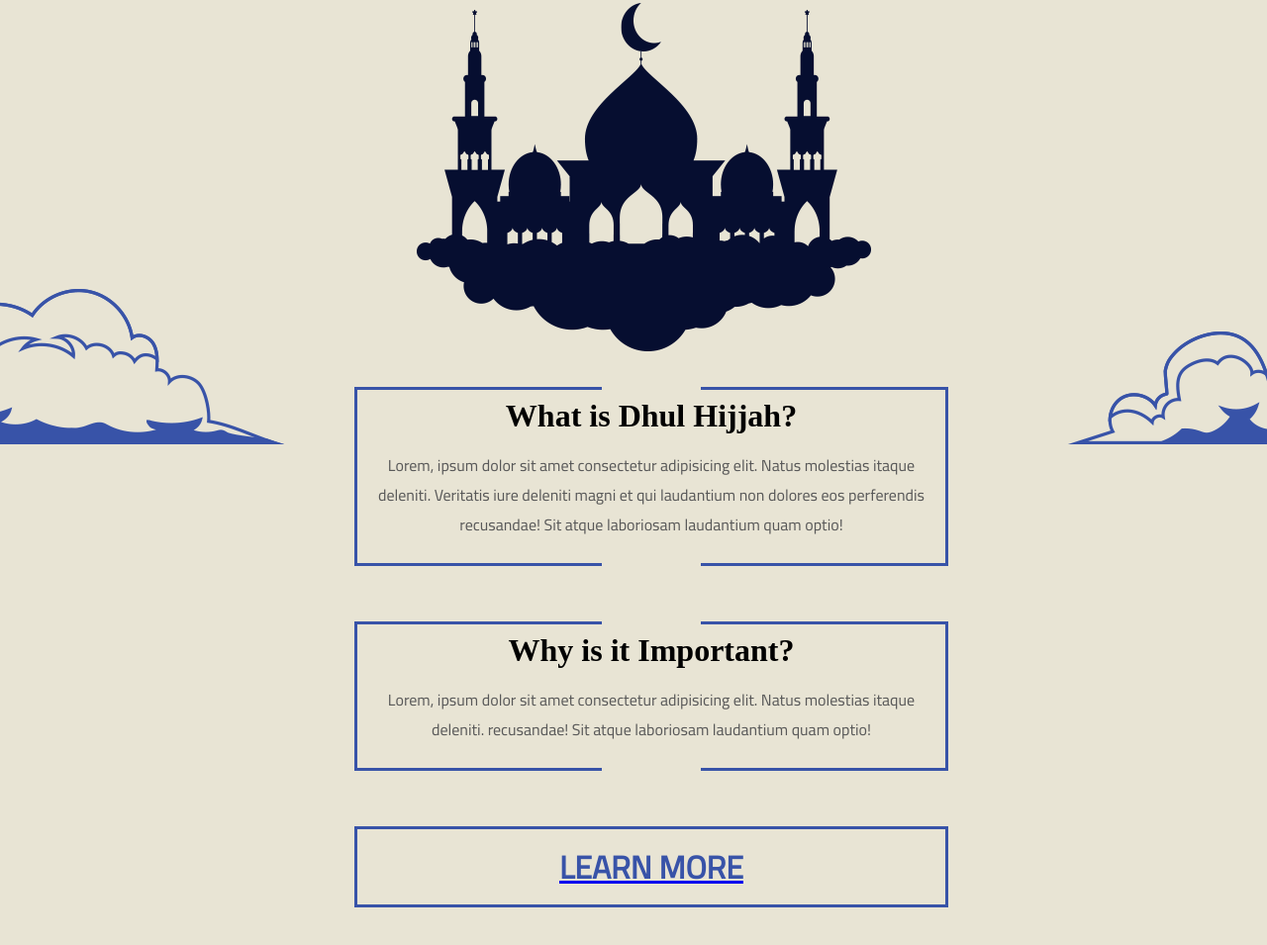
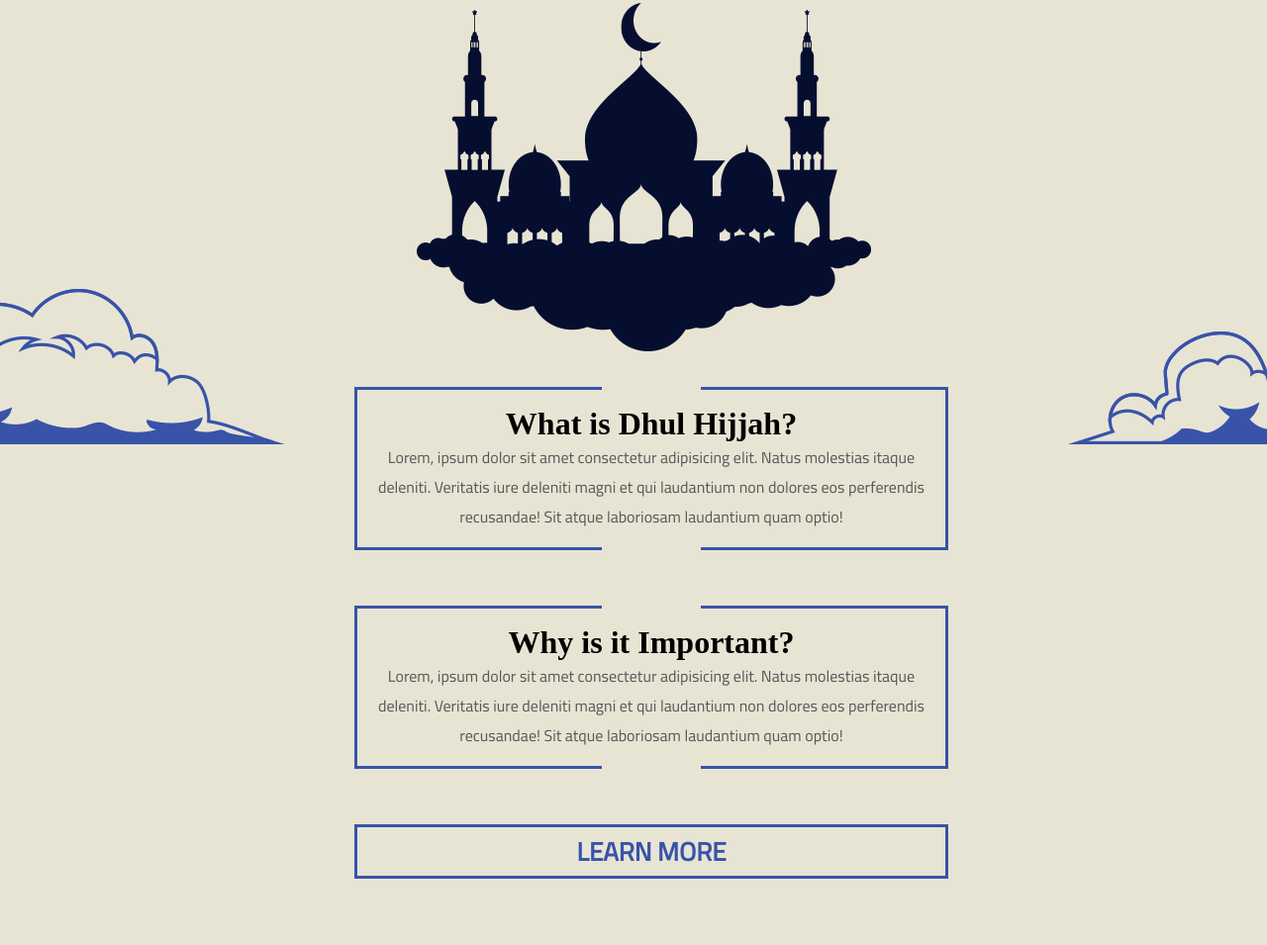
Before and after one commit to Dhul-Hijjah/Dhul-Hijjah, a plain HTML site: page index.html in a window 1280 px wide. Shown: the part 351-1306 px from the top of the page at 99% size. Drawn offline with nearby package versions, Linux system fonts and the light colour scheme; a web font is replaced by a local one.

Commit message:
thanks to shahd (:

```diff
--- a/css/home.css
+++ b/css/home.css
@@ -77,7 +77,7 @@
   .box{
     margin: 1vh 0vh 7vh 0vh;
     font-family: 'Cairo';
-    padding: 1vh;
+    padding: 2vh;
     background: #e8e4d4;
     position: relative;
     border: solid 3px #3853a8;
@@ -86,13 +86,7 @@
     margin: 0px;
     font-family: 'Marko One';
   }
-  #nav{ display: none;}
-  #contact{ display: none;}
-
-  #button:hover{
-    cursor: pointer;
-    background-color: rgba(241, 240, 233, 0.769)
-  }
+  .box p{ margin: 0px; }
   /* Border Gap */
   .bord-gab::before, .bord-gab::after {
     position: absolute;
@@ -108,6 +102,18 @@
   .bord-gab > * {
     position: relative; z-index: 2;
   }
+  .bord-gab:hover{
+    background: fixed;
+    cursor: grab;
+    transition: 0.5s;
+  }
+  .btn:hover{
+    color: #e8e4d4;
+    background-color: #3853a8;
+  }
+  /* ID's */
+  #nav{ display: none;}
+  #contact{ display: none;}
 
   /* Responsive */
 
--- a/index.html
+++ b/index.html
@@ -34,10 +34,10 @@
         </div>
         <div class="box bord-gab">
             <h1>Why is it Important?</h1>
-            <p>Lorem, ipsum dolor sit amet consectetur adipisicing elit. Natus molestias itaque deleniti. recusandae! Sit atque laboriosam laudantium quam optio!</p>
+            <p>Lorem, ipsum dolor sit amet consectetur adipisicing elit. Natus molestias itaque deleniti. Veritatis iure deleniti magni et qui laudantium non dolores eos perferendis recusandae! Sit atque laboriosam laudantium quam optio!</p>
         </div>
-        <div class="box">
-            <a href="pages/contact.html"><h1 style="font-family: 'Cairo'; color: #3853a8;">LEARN MORE</h1></a>
+        <div class="box btn" style="padding: 0px;">
+            <a href="pages/contact.html" style="text-decoration: none;"><h1 style="font-family: 'Cairo'; color: #3853a8; font-size: 26px;">LEARN MORE</h1></a>
         </div>
     </div>
   </div>
```
Lines whose indentation alone changed are shown as unchanged.
